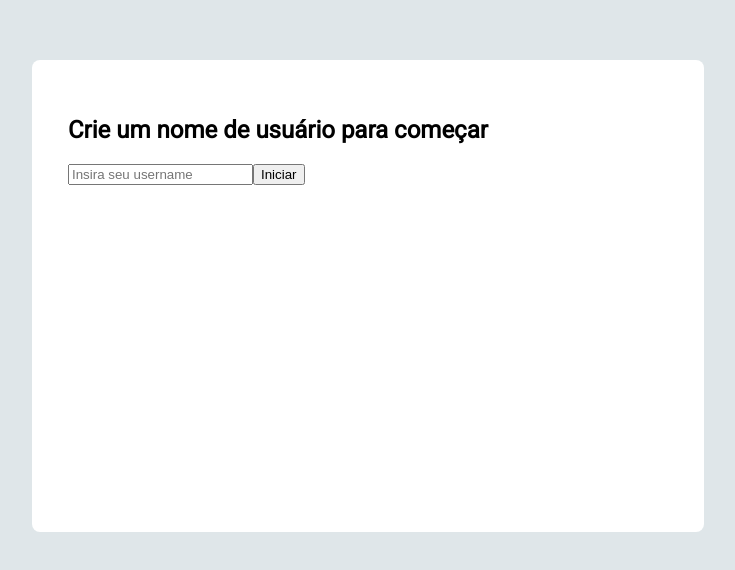
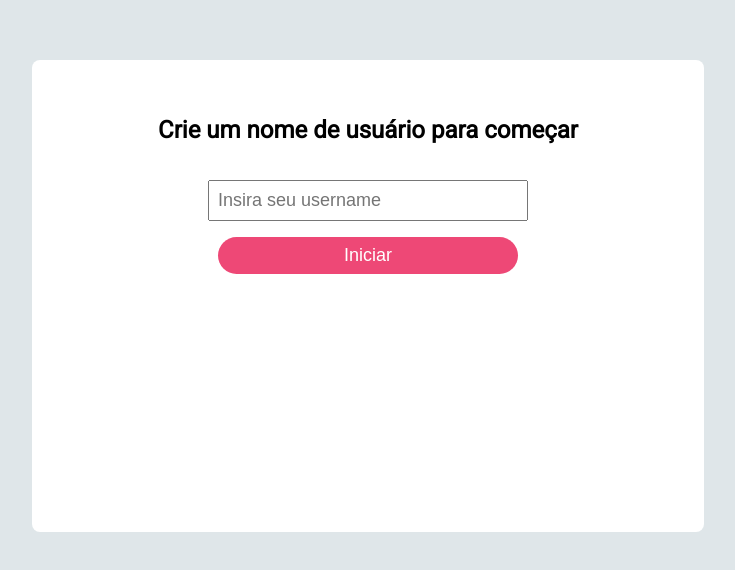
Before and after one commit to gabriel1680/DevQuiz-frontend, a React (Vite) app: page /quiz in a window 1280 px wide. Shown: the part 104-674 px from the top of the page, without its empty margins (272-1007 px from the left). Built offline with nearby package versions, Linux system fonts and the light colour scheme; no server answers.

Commit message:
feat: add player form styles

```diff
--- a/src/components/PlayerForm.tsx
+++ b/src/components/PlayerForm.tsx
@@ -17,23 +17,60 @@ export function PlayerForm({ player, onSubmit }: PlayerFormProps) {
 
   return (
     <form onSubmit={handleSubmit}>
+      <div
+        style={{
+          display: "flex",
+          justifyContent: "center",
+          alignItems: "center",
+          flexDirection: "column",
+        }}
+      >
         <h2>
           {player
             ? "Altere seu nome de usuário"
             : "Crie um nome de usuário para começar"}
         </h2>
+        <div
+          style={{
+            width: "300px",
+            display: "flex",
+            flexDirection: "column",
+            alignItems: "center",
+          }}
+        >
           <input
             type="text"
             name="username"
             id="username"
+            style={{
+              margin: "16px 0",
+              fontSize: "18px",
+              padding: "8px",
+              width: "100%",
+            }}
             disabled={isLoading}
             value={value.username}
             onChange={e => onChange(e.target.value)}
             placeholder="Insira seu username"
           />
-      <button type="submit" disabled={isLoading}>
+          <button
+            type="submit"
+            disabled={isLoading}
+            style={{
+              padding: "8px 32px",
+              backgroundColor: "#EE4876",
+              border: "none",
+              borderRadius: "60px",
+              color: "white",
+              cursor: "pointer",
+              fontSize: "18px",
+              width: "100%",
+            }}
+          >
             {player ? "Alterar" : "Iniciar"}
           </button>
+        </div>
+      </div>
     </form>
   );
 
```
Also changed, not shown: 1 other file (tests, documents, lock files or other folders). Lines whose indentation alone changed are shown as unchanged.
